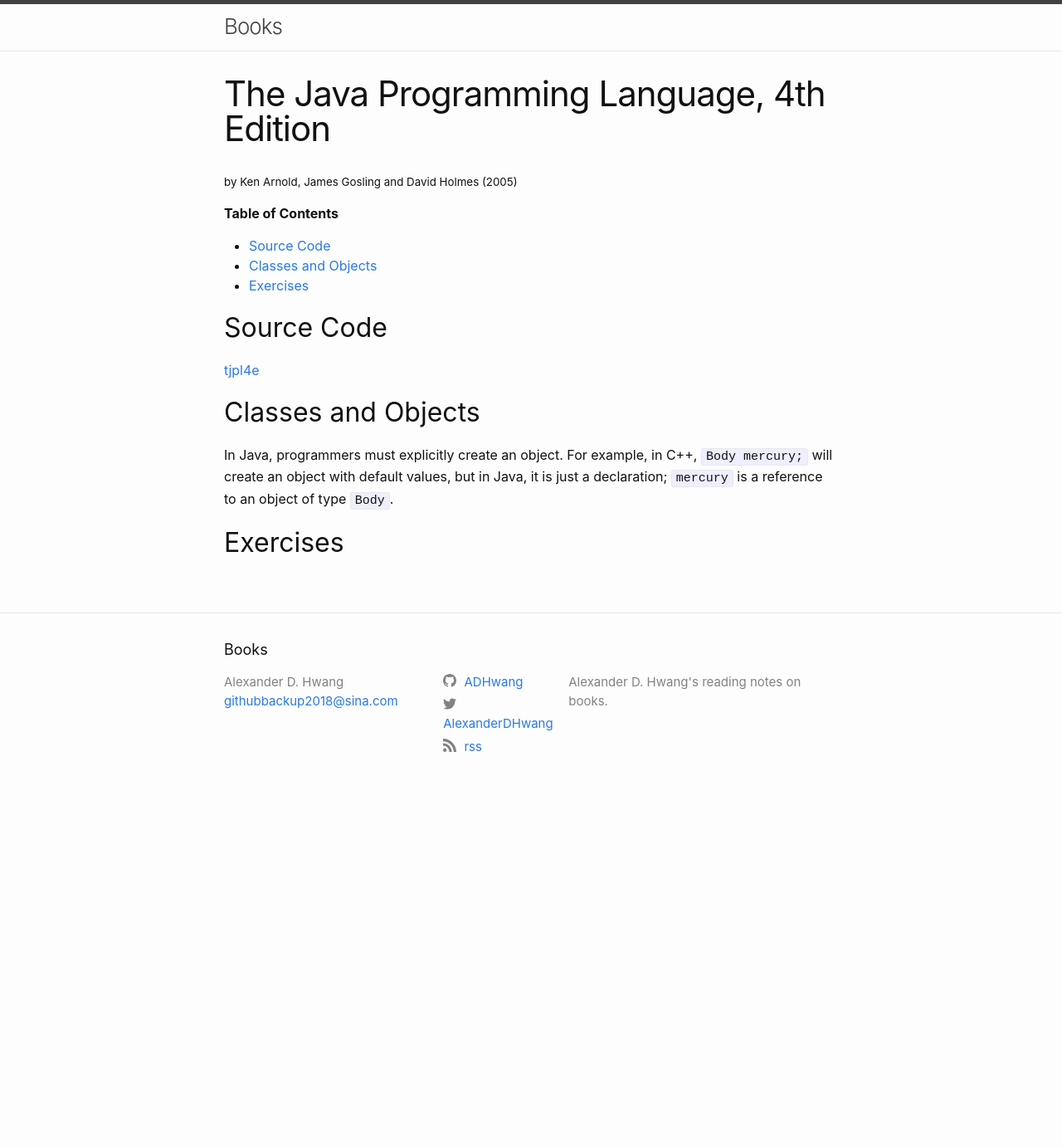
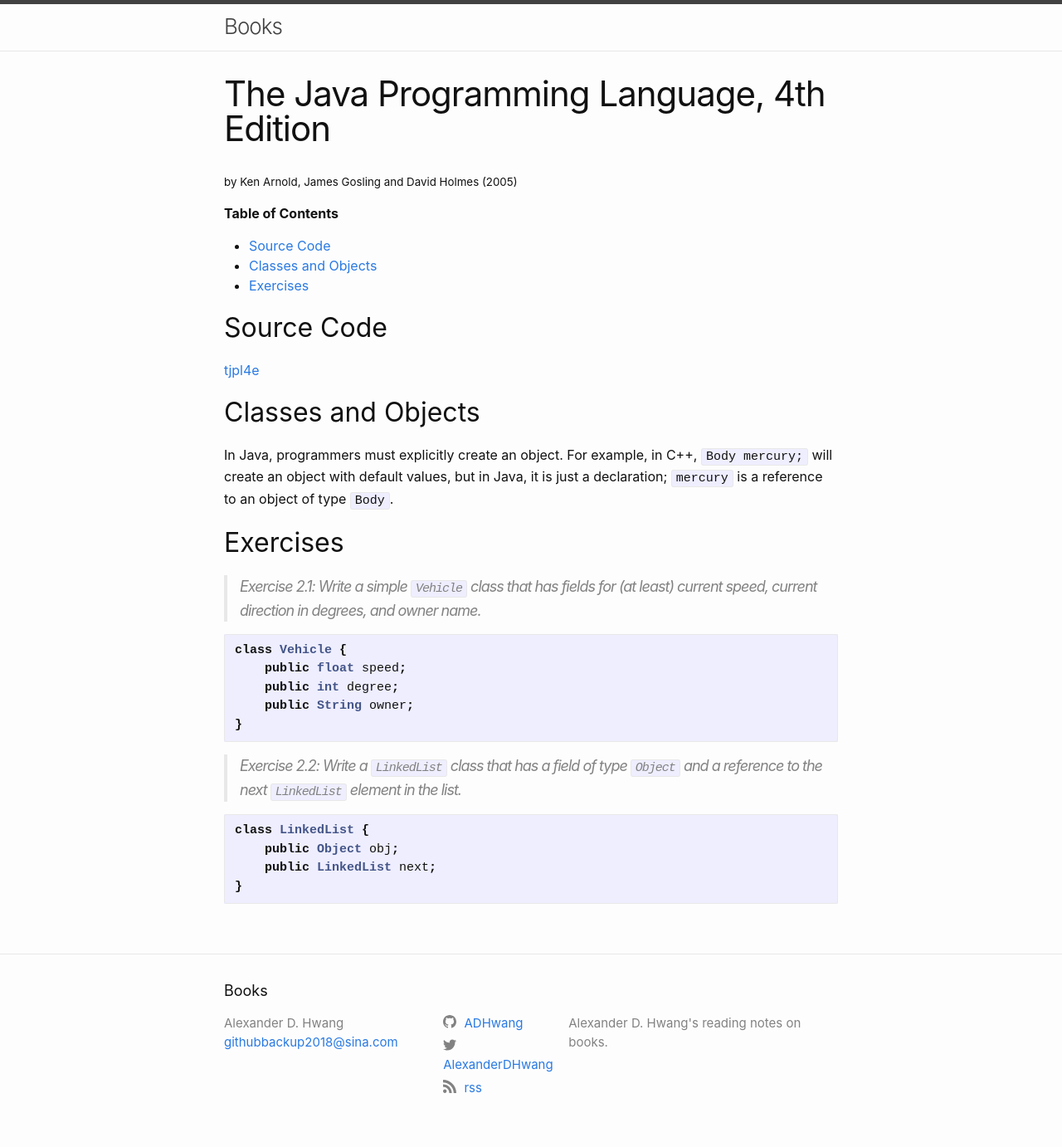
Before and after one commit to ADHwang/books, a Jekyll site: the page built from pages/tjpl4e/index.md, in a window 1280 px wide. Shown: the whole page at 83% size. Built offline with Jekyll 4.4.1, drawn with Linux system fonts in a browser that asks for light colours; before the commit the page ends 971 px from its top, so only the background shows below that.

Commit message:
exercise 2.1 and 2.2

````diff
--- a/pages/tjpl4e/index.md
+++ b/pages/tjpl4e/index.md
@@ -21,3 +21,22 @@ permalink: /tjpl4e/
 In Java, programmers must explicitly create an object. For example, in C++, `Body mercury;` will create an object with default values, but in Java, it is just a declaration; `mercury` is a reference to an object of type `Body`.
 
 ## Exercises
+
+> Exercise 2.1: Write a simple `Vehicle` class that has fields for (at least) current speed, current direction in degrees, and owner name.
+
+```java
+class Vehicle {
+    public float speed;
+    public int degree;
+    public String owner;
+}
+```
+
+> Exercise 2.2: Write a `LinkedList` class that has a field of type `Object` and a reference to the next `LinkedList` element in the list.
+
+```java
+class LinkedList {
+    public Object obj;
+    public LinkedList next;
+}
+```
````
